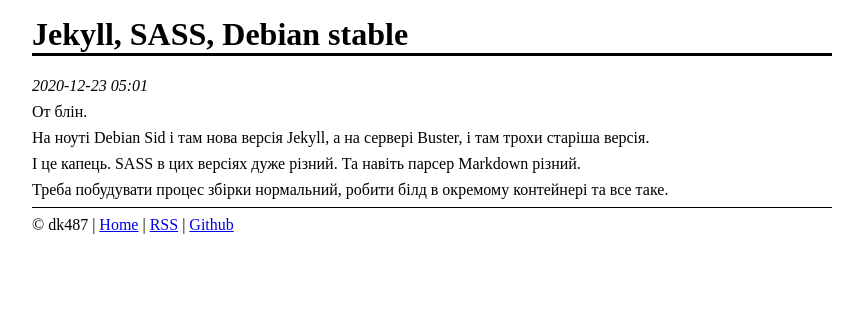
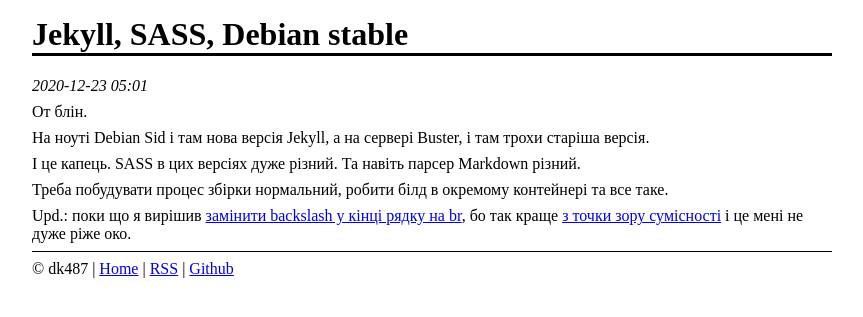
Before and after one commit to dk487/test.de.co.ua, a Jekyll site: the page built from _posts/2020-12-23-jekyll-sass-debian-stable.markdown, in a window 1280 px wide. Shown: the top 317 px of the page, without its empty margins (208-1071 px from the left). Built offline with Jekyll 4.4.1, drawn with Linux system fonts in a browser that asks for light colours.

Commit message:
Post update

```diff
--- a/_posts/2020-12-23-jekyll-sass-debian-stable.markdown
+++ b/_posts/2020-12-23-jekyll-sass-debian-stable.markdown
@@ -10,3 +10,8 @@
 І це капець. SASS в цих версіях дуже різний. Та навіть парсер Markdown різний.
 
 Треба побудувати процес збірки нормальний, робити білд в окремому контейнері та все таке.
+
+Upd.: поки що я вирішив [замінити backslash у кінці рядку на br][1], бо так краще [з точки зору сумісності][2] і це мені не дуже ріже око.
+
+[1]: https://github.com/kastaneda/kastaneda.kiev.ua/commit/b6b73ab484c7cdeab9caf6c97c4f58b9fd8069d3
+[2]: https://www.markdownguide.org/basic-syntax/#line-break-best-practices
```
